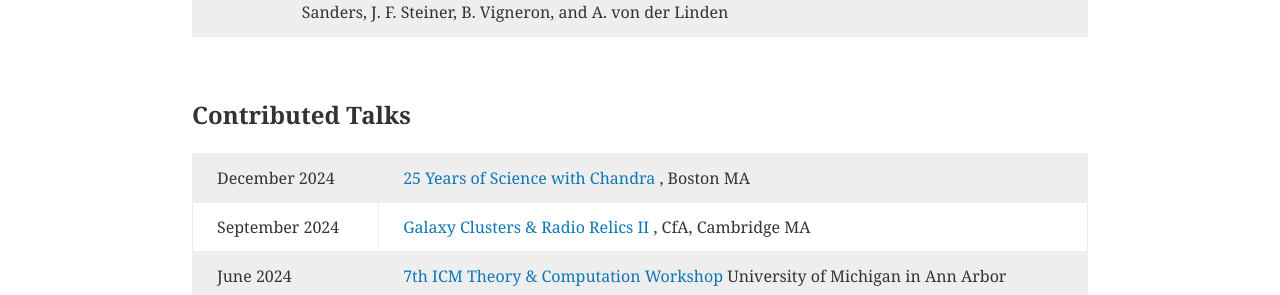
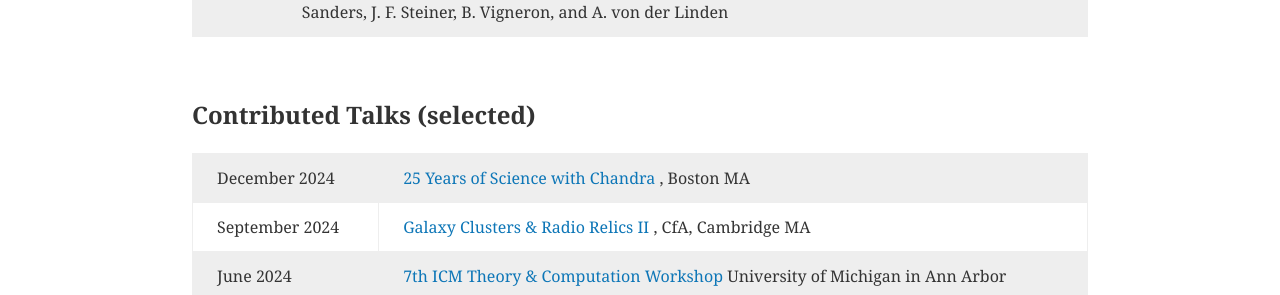
Before and after one commit to MarinePrunier/MarinePrunier.github.io, a Jekyll site: the page built from publications.html, in a window 1280 px wide. Shown: the part 1407-1702 px from the top of the page. Built offline with Jekyll 4.4.1, drawn with Linux system fonts in a browser that asks for light colours.

Commit message:
Update publications.html

```diff
--- a/publications.html
+++ b/publications.html
@@ -53,7 +53,7 @@ header-image: /images/main/main_astronomy.jpeg
       target="_blank" style="color: rgb(13, 118, 183); text-decoration: none;"> <em>AAS</em> </a> </td></tr>
 </table>
 
-<h2> Contributed Talks  </h2>
+<h2> Contributed Talks (selected) </h2>
 <table class="table">
   <tr><td> December 2024 </td><td> <a href="https://cxc.cfa.harvard.edu/cdo/symposium_2024/speaker_abstracts.html" target="_blank"
     style="color: rgb(13, 118, 183); text-decoration: none;"> 25 Years of Science with Chandra </a>, Boston MA </td></tr>
```
